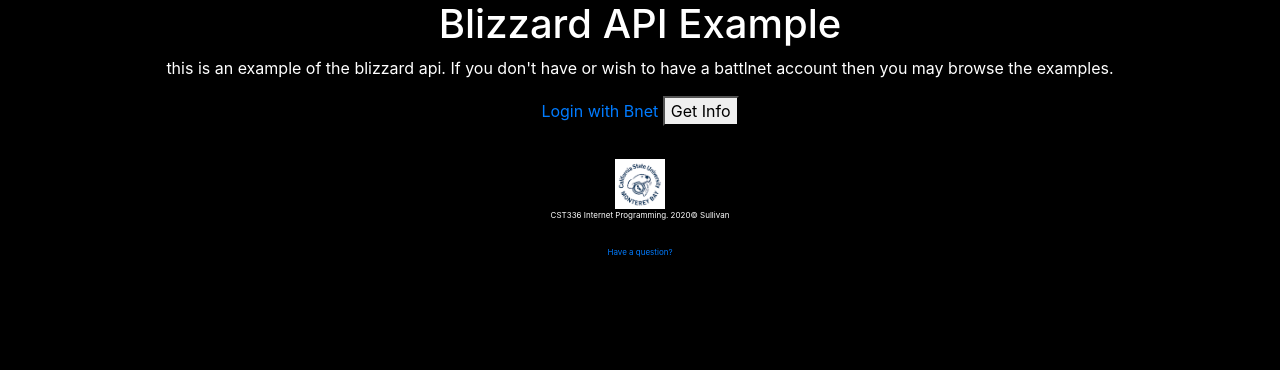
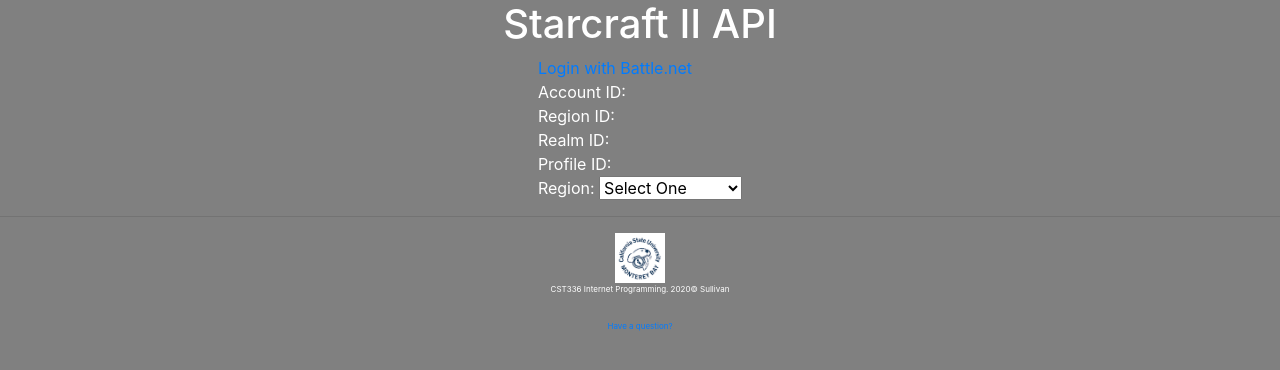
Before and after one commit to dsullivan89/cst336-hw3, a PHP site: page / in a window 1280 px wide. Shown: the top 370 px of the page. Run offline with PHP 8.4, Linux system fonts and the light colour scheme.

Commit message:
redid it all

```diff
--- a/public/css/styles.css
+++ b/public/css/styles.css
@@ -1,8 +1,13 @@
 
 body {
-	background-color: black;
+	background-color: grey;
 	color: white;
 	text-align:center;
+}
+
+.formContainer {
+	text-align: left;
+	display: inline-block;
 }
 
 .battletag-display {
--- a/public/index.html
+++ b/public/index.html
@@ -1,7 +1,7 @@
 <!DOCTYPE html>
 <html lang="en">
 	<head>
-		<title> Blizzard API Example </title>
+		<title>Starcraft II API</title>
 		<link rel="stylesheet"
 			href="https://stackpath.bootstrapcdn.com/bootstrap/4.5.2/css/bootstrap.min.css"
 			integrity="sha384-JcKb8q3iqJ61gNV9KGb8thSsNjpSL0n8PARn9HuZOnIxN0hoP+VmmDGMN5t9UJ0Z"
@@ -12,13 +12,26 @@
 	</head>
 	<body>
 		<header>
-			<h1>Blizzard API Example</h1>
+			<h1>Starcraft II API</h1>
 		</header>
-		<p>this is an example of the blizzard api. If you don't have or wish to have
-			a battlnet account then you may browse the examples.</p>
-			<span id="battletagDisplay" class="battletag-display"></span>
-			<a id = "battlenetLink" href="/auth/bnet">Login with Bnet</a>
-			<button id="infoButton">Get Info</button>
+		<div class="formContainer">
+			<a href="/auth/bnet">Login with Battle.net</a>
+			<form>
+				Account ID: <span id="accountID"></span><br>
+				Region ID: <span id="regionID"></span><br>
+				Realm ID: <span id="realmID"></span><br>
+				Profile ID: <span id="profileID"></span><br>
+				Region:
+				<select id="region" name="region">
+					<option> Select One </option>
+					<option value="us"> United States </option>
+					<option value="eu"> European Union </option>
+					<option value="kr"> Korea </opton>
+					<option value="tw"> Taiwan </opton>
+				</select><br>
+			</form>
+		</div>
+
 	</body>
 	<footer>
 		<feature>
--- a/public/js/main.js
+++ b/public/js/main.js
@@ -1,66 +1,25 @@
 $(document).ready(function() {
 
-	//have to generate a token as they expire in 24 hours
-	async function generateToken() {
-		let baseURL = "https://us.battle.net/oauth/token";
-		let response = await fetch(baseURL,{
-			 method:'POST',
-			 headers: {
-				  'Authorization':'Basic NGY0NDA4NWE5NGNhNDU5ZDlmNjlmZTUwNGMxMTE2Y2Y6SmJHSWxBc253VmpJY2NMRFhlQ2tiQjFDTDk1ZjZnNHk=',
-				  'Host':'us.battle.net',
-				  'Content-Type':'application/x-www-form-urlencoded',
-				  'Accept':'application/json'
-			 }, //headers
-			 body:"grant_type=client_credentials"
-		}); //fetch
-		let data = await response.json();
-		return data.access_token;
-   } //generateToken
-	init();
+	var url = "https://us.battle.net/oauth/token";
 
-	$("#infoButton").click(function() {
-		get_bnetData();
-	});
+	var xhr = new XMLHttpRequest();
+	xhr.open("GET", url);
 
-	/*
-	$("#battlenetLink").click(function() {
-		auth_battlenet();
-	});
-	*/
-
-	/*
-	function auth_battlenet() {
-		return new Promise((resolve, reject) => {
-			var req = new XMLHttpRequest();
-			req.open('GET', '/auth/bnet');
-			req.send();
-			// req.onload = () => resolve(req.response);
-		 });
-	}
-	*/
-
-	function get_bnetData() {
-		return new Promise((resolve, reject) => {
-		  var req = new XMLHttpRequest();
-		  req.open('GET', '/bnet');
-		  req.onload = () => resolve(req.response);
-		});
-	 }
-	  // then to get the data, call the function
-
-	 function init() {
-		get_bnetData().then((data) => {
-			var parsed = JSON.parse(data);
-			updateBattleTagDisplay(data.battletag);
-			console.log("updated battletag display. can you see it?");
-		 });
-	 }
+	xhr.setRequestHeader("Authorization", "Basic ODk4YzRmMTNhODg5NGMxYWJiYjdhODEwMzA3MGQ4YmY6eWszMXFQOVdkc1lhS0VjbDJoNGoxNEtkUGFONVhqNEE=");
+	xhr.setRequestHeader("Content-Type", "application/json");
+	// xhr.setRequestHeader("Content-Length", "0");
 
 
+	xhr.onreadystatechange = function () {
+   	if (xhr.readyState === 4) {
+   	   console.log(xhr.status);
+   	   console.log(xhr.responseText);
+   	}};
 
-	 function updateBattleTagDisplay(battletag) {
-		 $("#battletagDisplay").html(battletag);
-	 }
+	var data = { "grant_type":"client_credentials" };
+
+	xhr.send(JSON.stringify(data));
+	// xhr.send();
 
 
 }); // document ready
```
Also changed, not shown: server.js (+21 -85 lines), 1 other file.
